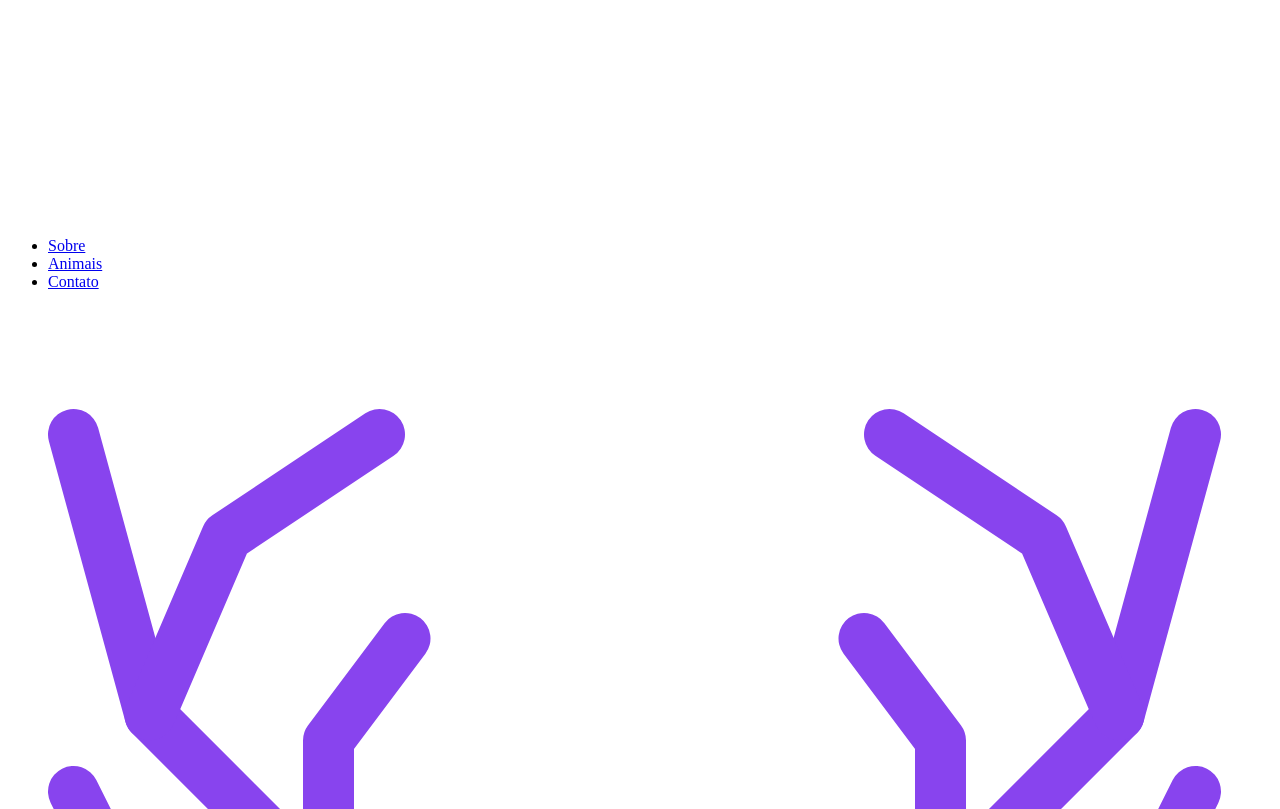
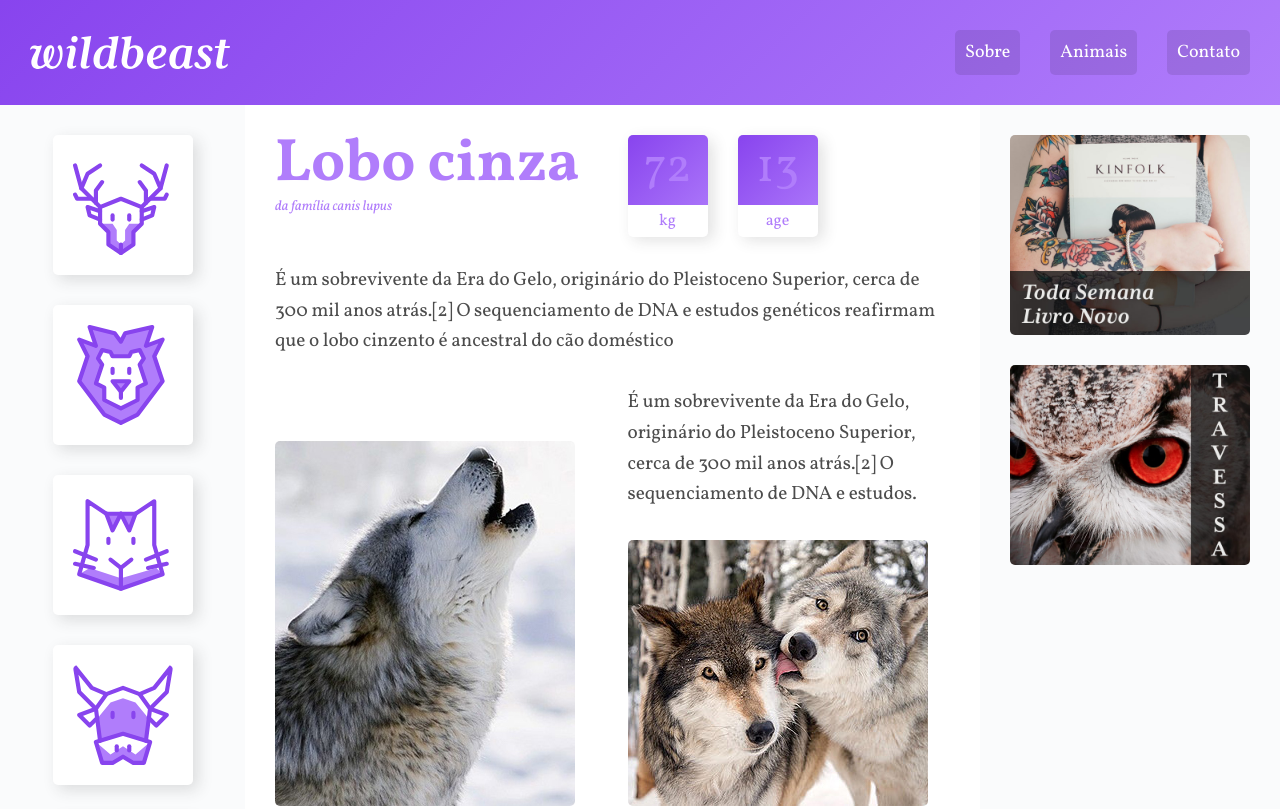
Before and after one commit to ViniciusItakura/WildBeast, a plain HTML site: page index.html in a window 1280 px wide. Shown: the top 809 px of the page. Drawn offline with Linux system fonts and the light colour scheme.

Commit message:
Adicionado alguns styles no CSS

```diff
--- a/css/style.css
+++ b/css/style.css
@@ -0,0 +1,214 @@
+body,
+p,
+h1,
+ul,
+li,
+blockquote {
+    padding: 0;
+    margin: 0;
+}
+
+body {
+    font-family: "Vollkorn", Georgia, serif;
+}
+
+a {
+    text-decoration: none;
+}
+
+li {
+    list-style: none;
+}
+
+img {
+    max-width: 100%;
+    display: block;
+    border-radius: 5px;
+}
+
+/* Grid Geral */
+
+.estrutura {
+    display: grid;
+    grid-template-columns: minmax(160px, 1fr) 3fr 300px;
+    grid-template-areas:
+        "header header header"
+        "sidenav content anuncios"
+        "footer footer footer"
+    ;
+}
+
+/* header */
+
+.header {
+    grid-area: header;
+    background: linear-gradient(135deg, #8844ee, #B07DFB);
+    padding: 30px;
+    display: grid;
+    grid-template-columns: 1fr auto;
+    align-items: center;
+}
+
+.logo {
+    max-width: 200px;
+}
+
+.header nav ul {
+    display: flex;
+    flex-wrap: wrap;
+}
+
+.header nav a {
+    display: block;
+    padding: 10px;
+    color: white;
+    font-size: 1.125rem;
+    background: rgba(0, 0, 0, .1);
+    border-radius: 5px;
+    transition: 0.1s;
+}
+
+.header nav a:hover {
+    background-color: rgba(0, 0, 0, .5);
+}
+
+.header li+li {
+    margin-left: 30px;
+}
+
+/*Side Nav*/
+
+.sidenav {
+    grid-area: sidenav;
+    background: #fafbfc;
+    padding: 30px;
+}
+
+.sidenav li a {
+    display: block;
+    min-width: 60px;
+    max-width: 100px;
+    margin: 0 auto 30px auto;
+    background: white;
+    padding: 20px;
+    border-radius: 5px;
+    box-shadow: 5px 5px 15px 0px rgba(44, 44, 44, 0.15);
+    transition: 0.1s ease-out;
+}
+
+.sidenav li a:hover {
+    background: #B07DFB;
+}
+
+/*Content*/
+.content {
+    grid-area: content;
+    max-width: 900px;
+    margin: 0 auto;
+    padding: 30px;
+    display: grid;
+    grid-template-columns: 1fr 1fr;
+    gap: 30px;
+}
+
+.col-wide {
+    grid-column: 1 / -1;
+}
+
+.imagem-1 {
+    grid-row: span 2;
+    align-self: end;
+}
+
+.imagem-2 {
+    align-self: end;
+}
+
+p {
+    font-size: 1.2rem;
+    line-height: 1.6;
+    letter-spacing: -0.005rem;
+    color: rgba(0, 0, 0, .7);
+}
+
+.informacoes p+p {
+    margin-top: 30px;
+}
+
+.titulo {
+    color: #B07DFB;
+}
+
+.titulo h1 {
+    font-size: 3.75rem;
+    line-height: 1;
+    font-weight: 700;
+}
+
+.titulo span {
+    font-size: 0.875rem;
+    font-style: italic;
+}
+
+.caracteristicas {
+    display: flex;
+    align-items: flex-start;
+}
+
+.caracteristicas>div {
+    width: 80px;
+    text-align: center;
+    background: linear-gradient(135deg, #8844ee, #B07DFB);
+    border-radius: 5px;
+    box-shadow: 5px 5px 15px 0px rgba(44, 44, 44, 0.15);
+    position: relative;
+}
+
+.caracteristicas>div:first-child {
+    margin-right: 30px;
+}
+
+.caracteristicas span {
+    display: block;
+    color: #B07DFB;
+}
+
+.numero {
+    font-size: 3rem;
+    line-height: 1;
+    margin: 10px auto;
+}
+
+.rotulo {
+    background: white;
+    border-radius: 0 0 5px 5px;
+    padding: 5px 0;
+    position: relative;
+    top: 2px;
+}
+
+
+/*Anuncios*/
+.anuncios {
+    grid-area: anuncios;
+    background: #fafbfc;
+    display: grid;
+    align-content: start;
+    padding: 30px;
+    gap: 30px;
+}
+
+
+
+
+/*Footer*/
+.footer {
+    grid-area: footer;
+    background: linear-gradient(135deg, #8844ee, #B07DFB);
+}
+
+.footer p {
+    color: white;
+    text-align: center;
+    padding: 30px;
+}
--- a/index.html
+++ b/index.html
@@ -6,6 +6,10 @@
     <meta http-equiv="X-UA-Compatible" content="IE=edge">
     <meta name="viewport" content="width=device-width, initial-scale=1.0">
     <title>Wildbeast</title>
+    <link rel="preconnect" href="https://fonts.googleapis.com">
+    <link rel="preconnect" href="https://fonts.gstatic.com" crossorigin>
+    <link href="https://fonts.googleapis.com/css2?family=Vollkorn:ital,wght@0,400;0,700;1,400&display=swap"
+        rel="stylesheet">
     <link rel="stylesheet" href="./css/style.css">
 </head>
 
@@ -53,12 +57,13 @@
                 </div>
             </div>
 
-            <p>É um sobrevivente da Era do Gelo, originário do Pleistoceno Superior, cerca de 300 mil anos atrás.[2] O
+            <p class="col-wide">É um sobrevivente da Era do Gelo, originário do Pleistoceno Superior, cerca de 300 mil
+                anos atrás.[2] O
                 sequenciamento de DNA e estudos genéticos reafirmam que o lobo cinzento é ancestral do cão doméstico</p>
-            <img src="./img/wolf1.jpg" alt="Wolf 1">
+            <img class="imagem-1" src="./img/wolf1.jpg" alt="Wolf 1">
             <p>É um sobrevivente da Era do Gelo, originário do Pleistoceno Superior, cerca de 300 mil anos atrás.[2] O
                 sequenciamento de DNA e estudos.</p>
-            <img src="./img/wolf2.jpg" alt="Wolf 2">
+            <img class="imagem-2" src="./img/wolf2.jpg" alt="Wolf 2">
             <p>O peso e tamanho dos lobos variam muito em todo o mundo, tendendo a aumentar proporcionalmente com a
                 latitude, como previsto pela teoria de Christian Bergmann. Em geral, a altura, medida a partir dos
                 ombros, varia de 60 a 95 centímetros.</p>
@@ -66,8 +71,9 @@
                 kg; os lobos indianos e árabes, 25 kg.[7] Embora raros, lobos com mais de 77 kg foram encontrados no
                 Alasca, Canadá,[8] e na antiga União Soviética.</p>
 
-            <blockquote class="citacao">
-                <p>“Há algo no uivar do lobo que tira um homem do aqui e agora e o transporta para uma floresta da
+            <blockquote class="citacao col-wide">
+                <p>“Há algo no uivar do lobo que tira um homem do aqui e agora e o transporta para uma
+                    floresta da
                     mente.”</p>
             </blockquote>
 
@@ -89,7 +95,7 @@
                     doméstico.</p>
             </div>
 
-            <img src="./img/wolf3.jpg" alt="Wolf3">
+            <img src="./img/wolf3.jpg" alt="Wolf3" class="col-wide">
         </main>
 
         <aside class="anuncios">
```
